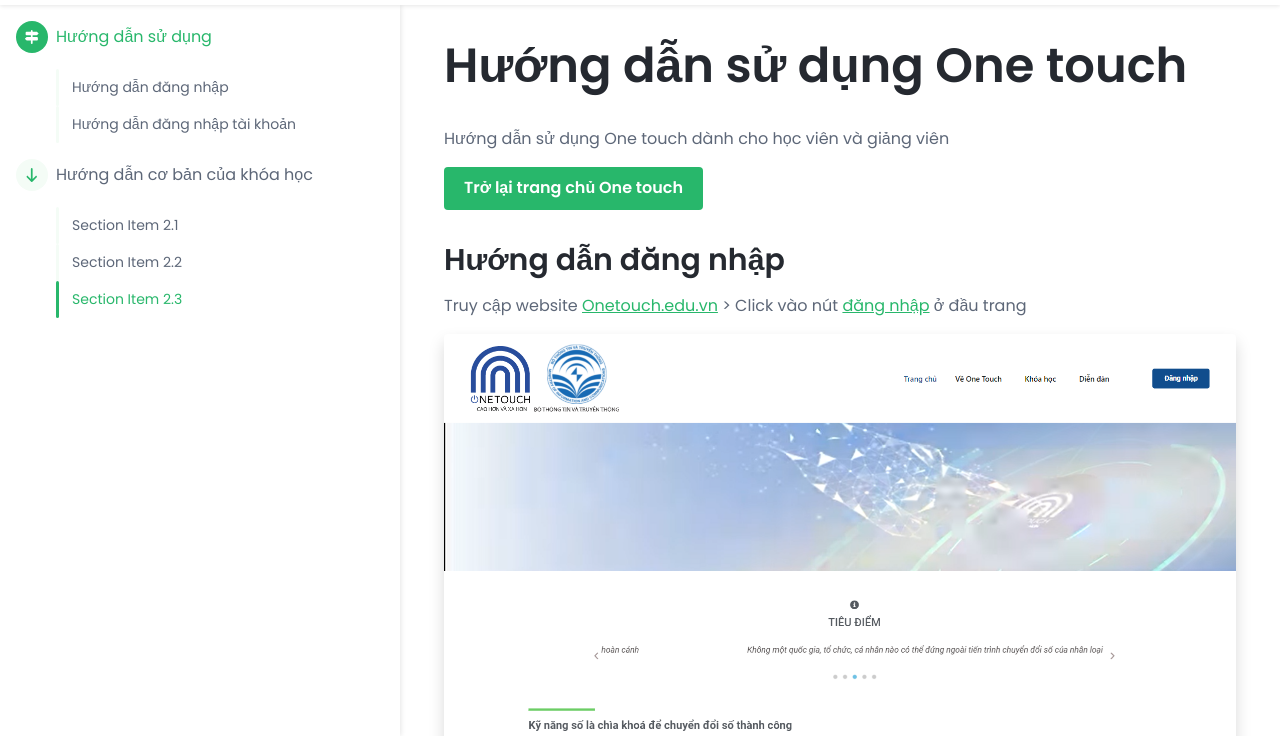
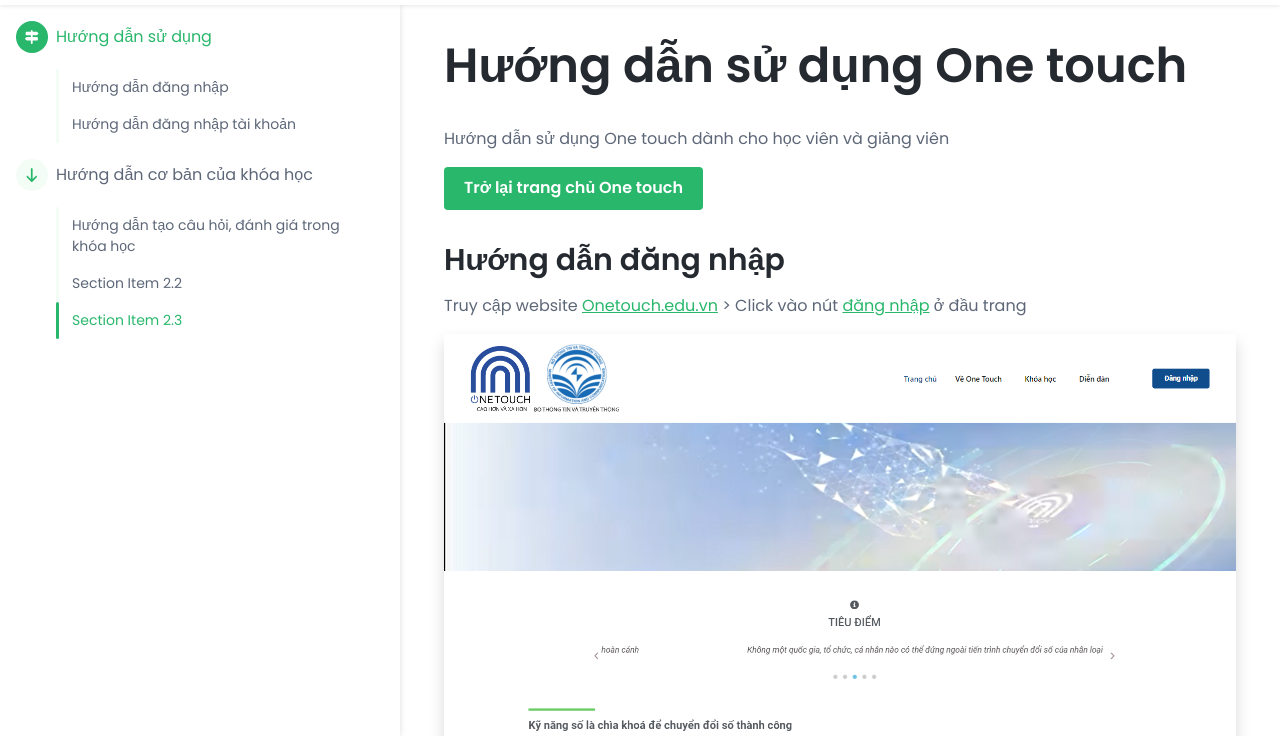
Before and after one commit to okvinhd/onetouch, a plain HTML site: page index.html in a window 1280 px wide. Shown: the part 64-800 px from the top of the page. Drawn offline with nearby package versions, Linux system fonts and the light colour scheme.

Commit message:
Update index.html

```diff
--- a/index.html
+++ b/index.html
@@ -80,7 +80,7 @@
 					<li class="nav-item section-title mt-3"><a class="nav-link scrollto" href="#section-2"><span
 								class="theme-icon-holder me-2"><i class="fas fa-arrow-down"></i></span>Hướng dẫn cơ bản của khóa học</a>
 					</li>
-					<li class="nav-item"><a class="nav-link scrollto" href="#item-2-1">Section Item 2.1</a></li>
+					<li class="nav-item"><a class="nav-link scrollto" href="#item-2-1">Hướng dẫn tạo câu hỏi, đánh giá trong khóa học</a></li>
 					<li class="nav-item"><a class="nav-link scrollto" href="#item-2-2">Section Item 2.2</a></li>
 					<li class="nav-item"><a class="nav-link scrollto" href="#item-2-3">Section Item 2.3</a></li>
 
```
